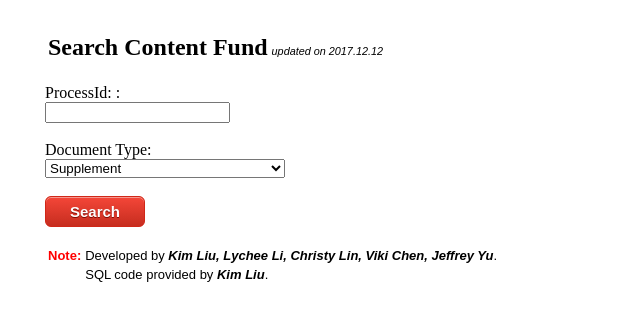
After one commit to KimLiu1993/DocWebTool, a Flask app: page /searchcontentfund in a window 1280 px wide. The commit adds this page. Shown: the top 321 px of the page, without its empty margins (0-640 px from the left). Run offline with Flask 2, Linux system fonts and the light colour scheme.

Commit message:
Add SearchContentFund

```diff
--- a/File_OP.py
+++ b/File_OP.py
@@ -61,7 +61,7 @@ def get_doc_server_path(connection, processid):
 
 # source填DAP或SEC
 def get_filing(filingid, source='DAP'):
-    connection_string = 'Driver={SQL Server Native Client 10.0};Server=dcdrdb601\dminputdb;Database=DocumentAcquisition;Uid=jyu2;Pwd=hhh;Trusted_Domain=msdomain1;Trusted_Connection=yes;MARS_Connection=yes;'
+    connection_string = 'Driver={SQL Server Native Client 11.0};Server=dcdrdb601\dminputdb;Database=DocumentAcquisition;Uid=jyu2;Pwd=hhh;Trusted_Domain=msdomain1;Trusted_Connection=yes;MARS_Connection=yes;'
     connection = pyodbc.connect(connection_string)
 
     if source == 'DAP':
@@ -114,7 +114,7 @@ def get_filing(filingid, source='DAP'):
 
 # idtype填ProcessId或者DocumentId；source填DAP或MDL
 def get_doc(id, idtype='ProcessId', source='DAP'):
-    connection_string = 'Driver={SQL Server Native Client 10.0};Server=dcdrdb601\dminputdb;Database=DocumentAcquisition;Uid=jyu2;Pwd=hhh;Trusted_Domain=msdomain1;Trusted_Connection=yes;MARS_Connection=yes;'
+    connection_string = 'Driver={SQL Server Native Client 11.0};Server=dcdrdb601\dminputdb;Database=DocumentAcquisition;Uid=jyu2;Pwd=hhh;Trusted_Domain=msdomain1;Trusted_Connection=yes;MARS_Connection=yes;'
     connection = pyodbc.connect(connection_string)
 
     if idtype == 'ProcessId':
--- a/main.py
+++ b/main.py
@@ -17,6 +17,7 @@ import BatchAutoMapping
 import DocTracking as dt
 import SearchByFundTicker
 import MapByDocFromCIK
+import SearchContentFund
 import ContractIdFiling
 import Rename
 import Web_API
@@ -120,6 +121,13 @@ def maobydocfromcik_show():
     return render_template(location_page)
 
 
+@app.route('/searchcontentfund')
+def searchcontentfund_show():
+    location_page = 'SearchContentFund.html'
+    IPTracking.log_IP(request, location_page)
+    return render_template(location_page)
+
+
 @app.route('/contentcompare')
 def contentcompare_show():
     location_page = 'ContentCompare.html'
@@ -197,6 +205,14 @@ def maobydocfromcik():
     doctype = str(request.form['doctype'])
     selecttype = str(request.form['selecttype'])
     return MapByDocFromCIK.run(filingorcik, filingid, doctype, selecttype)
+
+
+@app.route('/searchcontentfund', methods=['POST'])
+def searchcontentfund():
+    processid = str(request.form['processid'])
+    doctype = str(request.form['doctype'])
+    return SearchContentFund.run(processid, doctype)
+
 
 @app.route('/contentcompare', methods=['POST'])
 def contentcompare():
--- /dev/null
+++ b/static/SearchContentFund/invalid_fund.txt
@@ -0,0 +1 @@
+'The Rbb Fund','Goldman Sachs Etf','Mml Series Investment Fund','Dreyfus Premier Gnma Fund','The Glenmede Fund','Pear Tree Fund','Northwestern Mutual Series Fund','Summary For Opportunistic Municipal Fund','Powershares India Exchange-Traded Fund','Powershares Exchange-Traded Fund','Please Keep This Supplement With The Fund','Supplement To The Fund','First Trust Exchange-Traded Fund','Powershares Actively Managed Exchange-Traded Fund','The Fund','The Portfolio','Total Annual Fund','Pacific Select Fund','To The Pacific Select Fund','Northern Lights Fund','Ubs Investment Trust Ubs U.S. Allocation Fund','Important Notice Regarding Proposed Fund','To The Prospectus For The Government Assets Portfolio','Important Information Regarding An Upcoming Reorganization Of The Government Assets Portfolio','The Acquired Portfolio','Legg Mason Etf','The Fund'
--- a/templates/Content.html
+++ b/templates/Content.html
@@ -256,12 +256,13 @@
 		</tr>
 	</table>
 
-	<div style="font-family:arial;font-size:13px"><i><sub> updated on 2017.11.01</sub></i></div>
+	<div style="font-family:arial;font-size:13px"><i><sub> updated on 2017.12.12</sub></i></div>
 
 	<body bgcolor="#f8f8f8">
 		<form action="/" method="POST">
 			<ul>
 				<li><a href="/mapbydocfromcik" target="showframe" style="text-decoration:none" target="view_window"><b>Map by Doc from CIK</b></a></li>
+				<li><a href="/searchcontentfund" target="showframe" style="text-decoration:none" target="view_window"><b>Search Content Fund</b></a></li>
 				<li><a href="/searchbyfundticker" target="showframe" style="text-decoration:none" target="view_window"><b>Search by Fund & Ticker</b></a></li>
 				<li><a href="/contentcompare" target="showframe" style="text-decoration:none" target="view_window"><b>Content Compare</b></a></li>
 				<li><a href="/mappingtool" target="showframe" style="text-decoration:none" target="view_window"><b>Mapping Tool</b></a></li>
--- /dev/null
+++ b/templates/SearchContentFund.html
@@ -0,0 +1,118 @@
+<!DOCTYPE html>
+<html>
+<head>
+	<meta charset="utf-8">
+	<title>Search Content Fund</title>
+	<link rel="shortcut icon" href="/images/Favicon.ico" type="image/x-icon"/>
+	<style>
+		.myButton {
+			-moz-box-shadow:inset 0px 1px 0px 0px #f5978e;
+			-webkit-box-shadow:inset 0px 1px 0px 0px #f5978e;
+			box-shadow:inset 0px 1px 0px 0px #f5978e;
+			background:-webkit-gradient(linear, left top, left bottom, color-stop(0.05, #f24537), color-stop(1, #c62d1f));
+			background:-moz-linear-gradient(top, #f24537 5%, #c62d1f 100%);
+			background:-webkit-linear-gradient(top, #f24537 5%, #c62d1f 100%);
+			background:-o-linear-gradient(top, #f24537 5%, #c62d1f 100%);
+			background:-ms-linear-gradient(top, #f24537 5%, #c62d1f 100%);
+			background:linear-gradient(to bottom, #f24537 5%, #c62d1f 100%);
+			filter:progid:DXImageTransform.Microsoft.gradient(startColorstr='#f24537', endColorstr='#c62d1f',GradientType=0);
+			background-color:#f24537;
+			-moz-border-radius:6px;
+			-webkit-border-radius:6px;
+			border-radius:6px;
+			border:1px solid #d02718;
+			display:inline-block;
+			cursor:pointer;
+			color:#ffffff;
+			font-family:Arial;
+			font-size:15px;
+			font-weight:bold;
+			padding:6px 24px;
+			text-decoration:none;
+			text-shadow:0px 1px 0px #810e05;
+		}
+		.myButton:hover {
+			background:-webkit-gradient(linear, left top, left bottom, color-stop(0.05, #c62d1f), color-stop(1, #f24537));
+			background:-moz-linear-gradient(top, #c62d1f 5%, #f24537 100%);
+			background:-webkit-linear-gradient(top, #c62d1f 5%, #f24537 100%);
+			background:-o-linear-gradient(top, #c62d1f 5%, #f24537 100%);
+			background:-ms-linear-gradient(top, #c62d1f 5%, #f24537 100%);
+			background:linear-gradient(to bottom, #c62d1f 5%, #f24537 100%);
+			filter:progid:DXImageTransform.Microsoft.gradient(startColorstr='#c62d1f', endColorstr='#f24537',GradientType=0);
+			background-color:#c62d1f;
+		}
+		.myButton:active {
+			position:relative;
+			top:1px;
+		}
+		<!--
+		.link{
+			position: relative;
+		}
+		#box{
+			display: none;
+			width: 315px;
+			height: 180px;
+			border: 0;
+			padding: 12px;
+			text-align: left;
+			line-height: 175%;
+			text-indent: 2em;
+			position: absolute;left:200px;top:450px
+		}
+	-->
+</style>
+<script type="text/javascript" language="javascript" >
+	<!--
+	function display(){
+		document.getElementById("box").style.display="block";
+	}
+	function disappear(){
+		document.getElementById("box").style.display="none";
+	}
+-->
+</script>
+</head>
+<table>
+	<tr>
+		<td width="30">
+		</td>
+		<td>
+			<table>
+				<tr>
+					<td><h2>Search Content Fund</h2></td>
+					<td style="font-family:arial;font-size:13px"><i><sub> updated on 2017.12.12</sub></i></td>
+				</tr>
+			</table>
+			<body>
+				<form action="/searchcontentfund" method="POST">
+					ProcessId:
+					: <br/>
+					<input type="text" name="processid" required="required">
+					<br/><br/>
+					Document Type:
+					<br/>
+					<select name="doctype">
+						<option value="2" selected>Supplement</option>
+						<option value="15">Supplement to SAI</option>
+						<option value="60">Supplement to Summary Prospectus</option>
+					</select>
+					<br/><br/>
+					<input type="submit" class="myButton" formtarget="_blank" value="Search">
+					<br/><br/>
+				</form>
+				<table>
+					<tr>
+						<td style="font-family:arial;color:red;font-size:13px;"><b>Note: </b></td>
+						<td style="font-family:arial;font-size:13px;">Developed by <b><i>Kim Liu, Lychee Li, Christy Lin, Viki Chen, Jeffrey Yu</i></b>.</td>
+					</tr>
+					<tr>
+						<td style="font-family:arial;font-size:13px;"></td>
+						<td style="font-family:arial;font-size:13px;">SQL code provided by <b><i>Kim Liu</i></b>.</td>
+					</tr>
+				</table>
+			</body>
+		</td>
+	</tr>
+</table>
+</html>
```
Also changed, not shown: SearchContentFund.py (added, +127 -0 lines).
